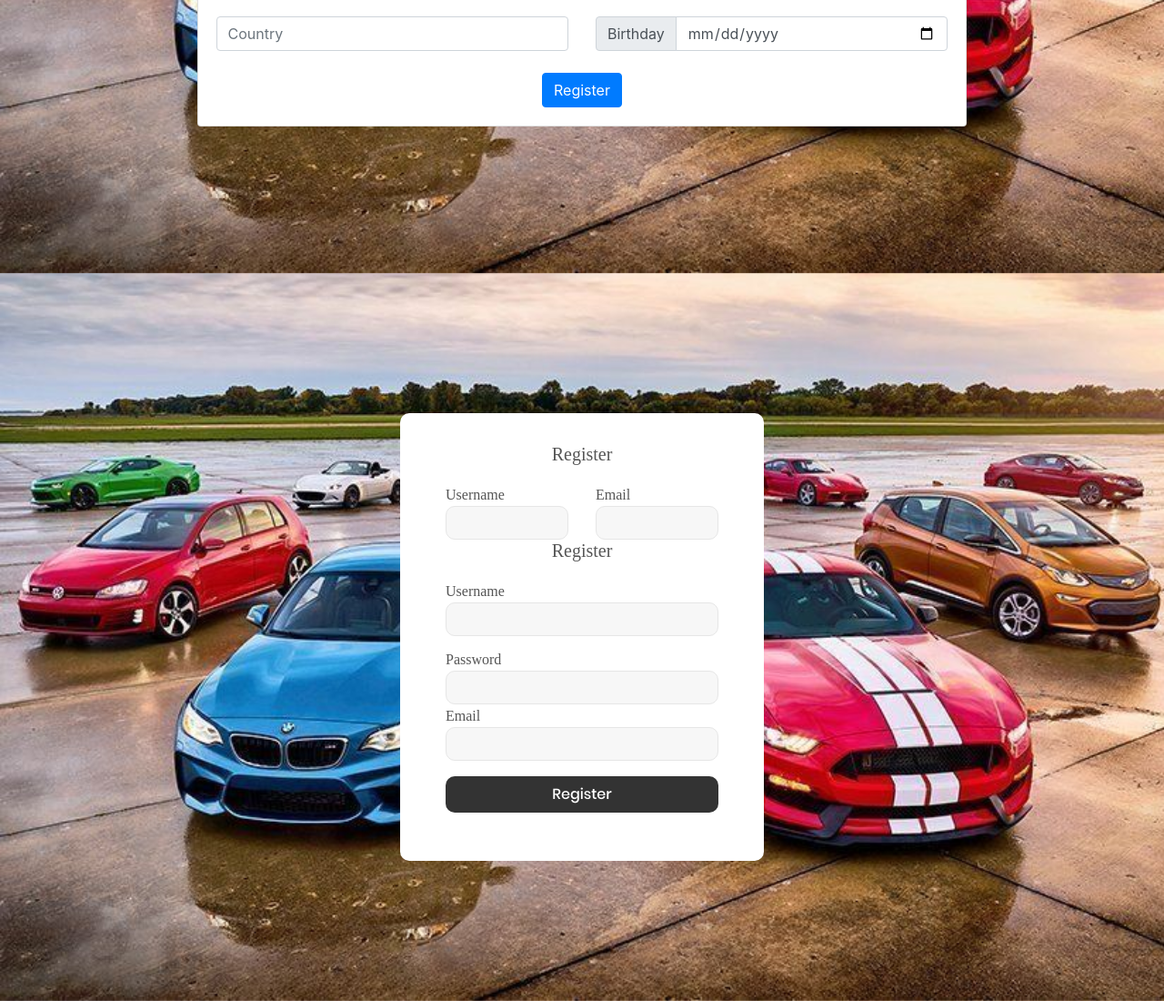
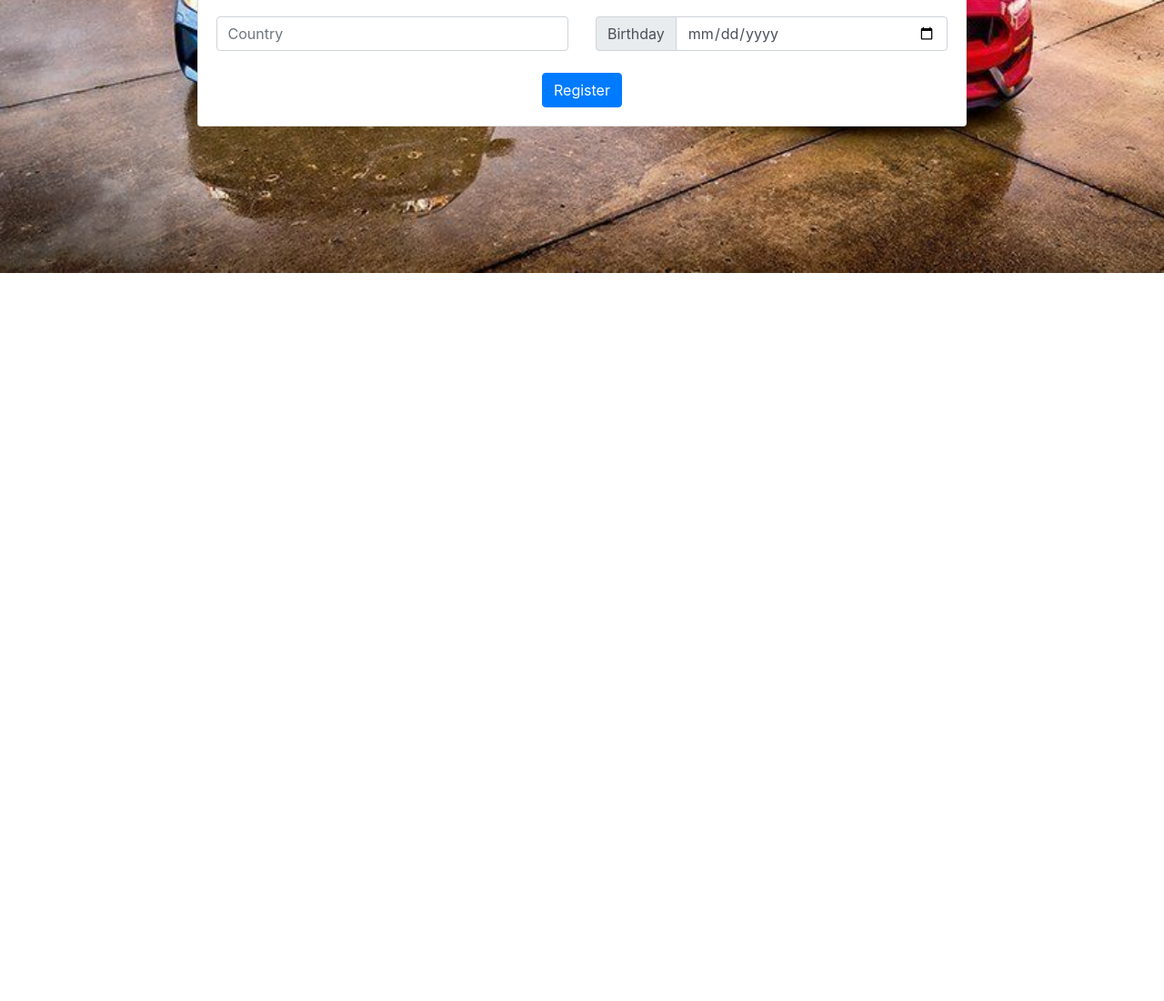
Before and after one commit to DeividMafra/WebTechnologiesII_FinalProject, a plain HTML site: page views/register.html in a window 1280 px wide. Shown: the part 500-1600 px from the top of the page at 91% size. After the commit the page ends 800 px from the top, so only its background shows below. Drawn offline with nearby package versions, Linux system fonts and the light colour scheme; a web font is replaced by a local one.

Commit message:
done is done

```diff
--- a/views/register.html
+++ b/views/register.html
@@ -160,89 +160,6 @@
             </form>
         </div>
     </div>
-
-    <div class="limiter">
-        <!-- <div class="container-login100" style="background-image: url('../images/bg-01.jpg');"> -->
-
-
-        <div class="container-login100">
-
-            <div class="wrap-login100 p-l-110 p-r-110 p-t-62 p-b-33">
-                <div class="row">
-                    <span class="login100-form-title p-b-53">
-                        Register
-                    </span>
-                </div>
-                <div class="row">
-                    <div class="col-lg-6">
-                        <div class="p-t-31 p-b-9">
-                            <span class="txt1">
-                                Username
-                            </span>
-                        </div>
-                        <div class="wrap-input100 validate-input" data-validate="Username is required">
-                            <input class="input100" type="text" >
-                            <span class="focus-input100"></span>
-                        </div>
-                    </div>
-
-                    <div class="col-lg-6">
-                        <div class="p-t-31 p-b-9">
-                            <span class="txt1">
-                                Email
-                            </span>
-                        </div>
-                        <div class="wrap-input100 validate-input" data-validate="Email is required">
-                            <input class="input100" type="text">
-                            <span class="focus-input100"></span>
-                        </div>
-                    </div>
-                </div>
-                <form class="login100-form validate-form flex-sb flex-w">
-                    <span class="login100-form-title p-b-53">
-                        Register
-                    </span>
-
-                    <div class="p-t-31 p-b-9">
-                        <span class="txt1">
-                            Username
-                        </span>
-                    </div>
-                    <div class="wrap-input100 validate-input" data-validate="Username is required">
-                        <input class="input100" type="text">
-                        <span class="focus-input100"></span>
-                    </div>
-
-                    <div class="p-t-13 p-b-9">
-                        <span class="txt1">
-                            Password
-                        </span>
-
-                    </div>
-                    <div class="wrap-input100 validate-input" data-validate="Password is required">
-                        <input class="input100" type="password" >
-                        <span class="focus-input100"></span>
-                    </div>
-
-                    <div class="p-t-31 p-b-9">
-                        <span class="txt1">
-                            Email
-                        </span>
-                    </div>
-                    <div class="wrap-input100 validate-input" data-validate="Email is required">
-                        <input class="input100" type="text" >
-                        <span class="focus-input100"></span>
-                    </div>
-
-                    <div class="container-login100-form-btn m-t-17">
-                        <button class="login100-form-btn" >
-                            Register
-                        </button>
-                    </div>
-                </form>
-            </div>
-        </div>
-    </div>
 </body>
 
 </html>
```
